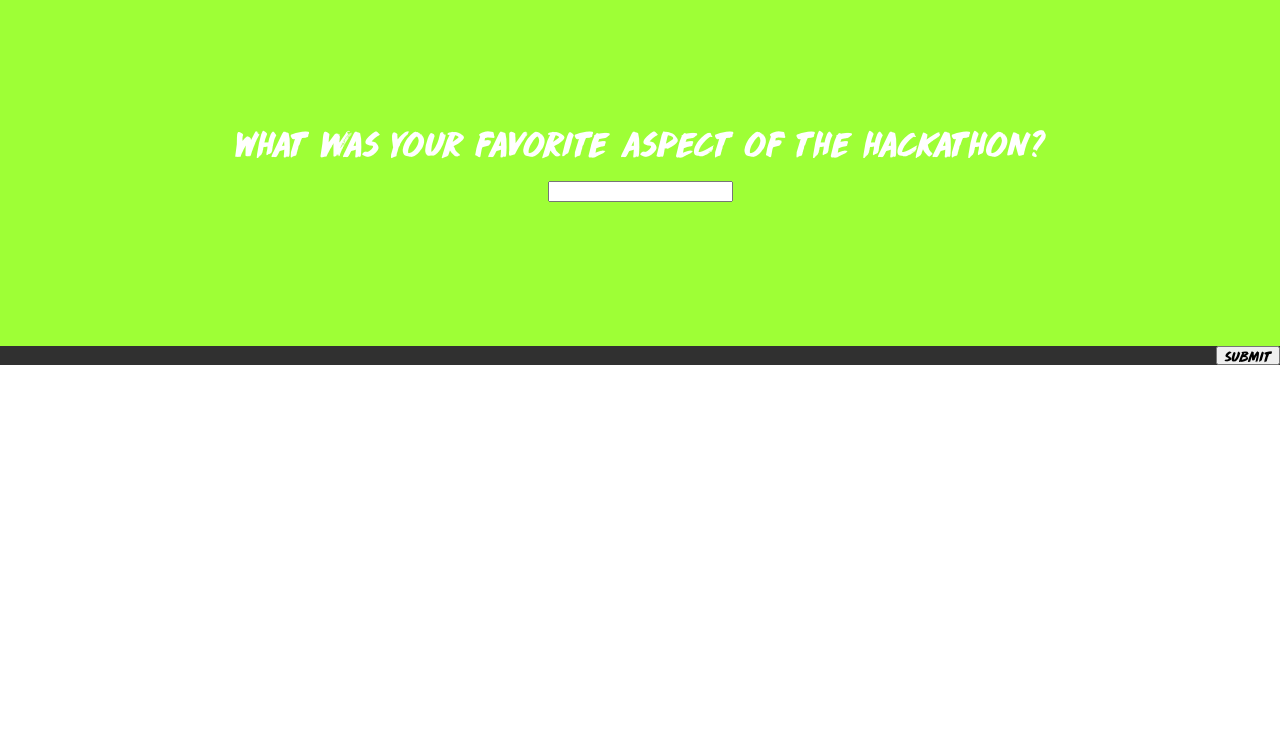
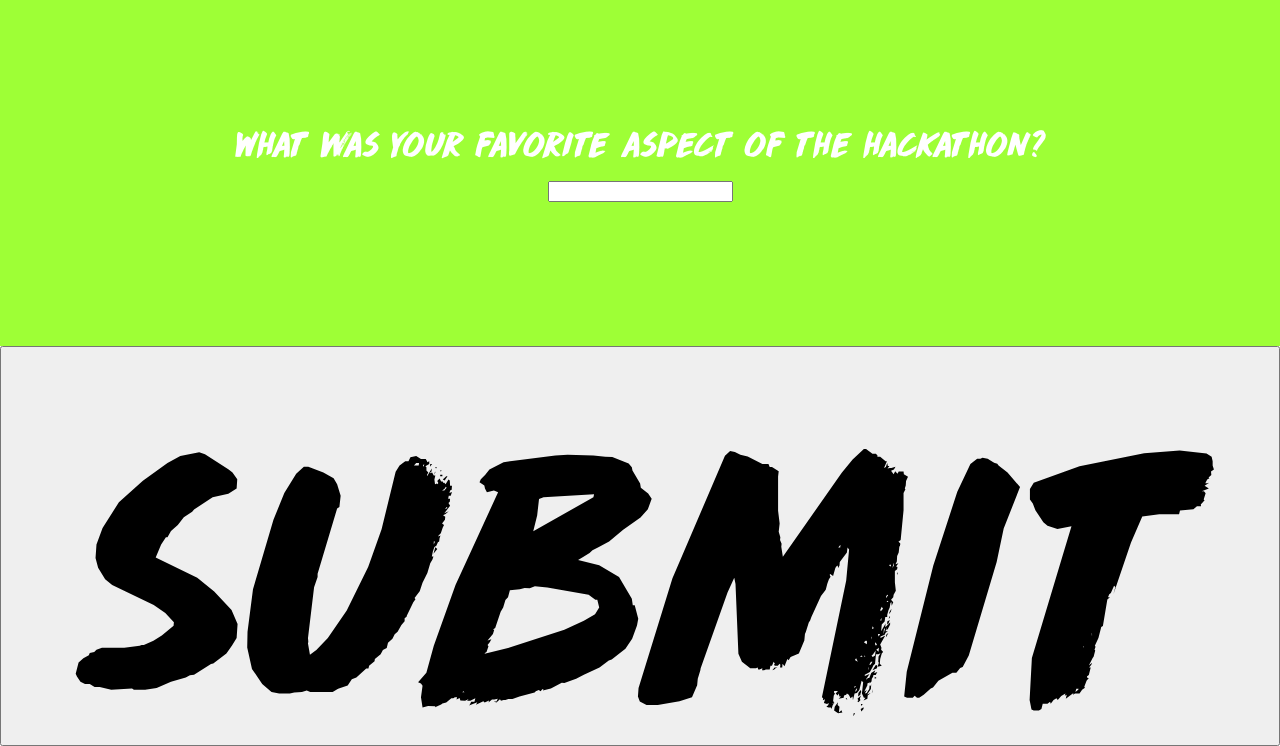
Before and after one commit to STUPIDSHITNOONEINHAWAIINEEDSHACKATHON/hackathonsurvey, a website: page index.html in a window 1280 px wide. Shown: the part 1729-2475 px from the top of the page. Before the commit the page ends 2094 px from the top, so only its background shows below. Drawn offline with Linux system fonts and the light colour scheme.

Commit message:
fullwidth button

```diff
--- a/scss/app.scss
+++ b/scss/app.scss
@@ -66,11 +66,19 @@ label > span {
   background: $darkGrey;
 }
 .submit-section {
-  background: $darkGrey;
-  text-align:right;
   button {
+    width: 100%;
+    height: 400px;
+    font-size: 20rem;
+    text-align: center;
+    overflow: hidden;
     font-family: 'DropDead';
-    display: inline-block;
     border-radius: none;
+    transform: all 2s ease;
+    &:hover {
+      color: $brightGreen;
+      font-size: 1rem;
+      background: $brightRed;
+    }
   }
 }
```
Also changed, not shown: styles/app.css.
